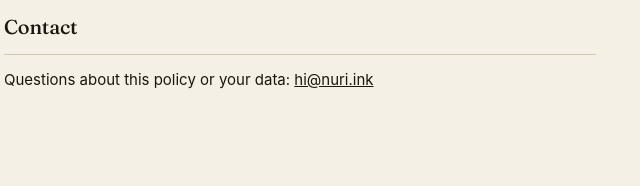
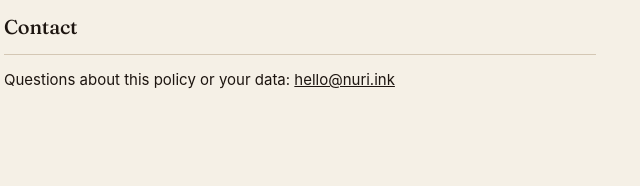
Before and after one commit to kjparkdavid/nuri-landing, a plain HTML site: page privacy.html in a window 1280 px wide. Shown: the part 2512-2698 px from the top of the page, 340-980 px from the left. Drawn offline with Linux system fonts and the light colour scheme.

Commit message:
fix: update contact email to hello@nuri.ink
Co-Authored-By: Claude Sonnet 4.6 <noreply@anthropic.com>

```diff
--- a/privacy.html
+++ b/privacy.html
@@ -217,7 +217,7 @@
 
     <h2>Contact</h2>
     <p>
-      Questions about this policy or your data: <a href="mailto:hi@nuri.ink">hi@nuri.ink</a>
+      Questions about this policy or your data: <a href="mailto:hello@nuri.ink">hello@nuri.ink</a>
     </p>
 
   </div>
```
